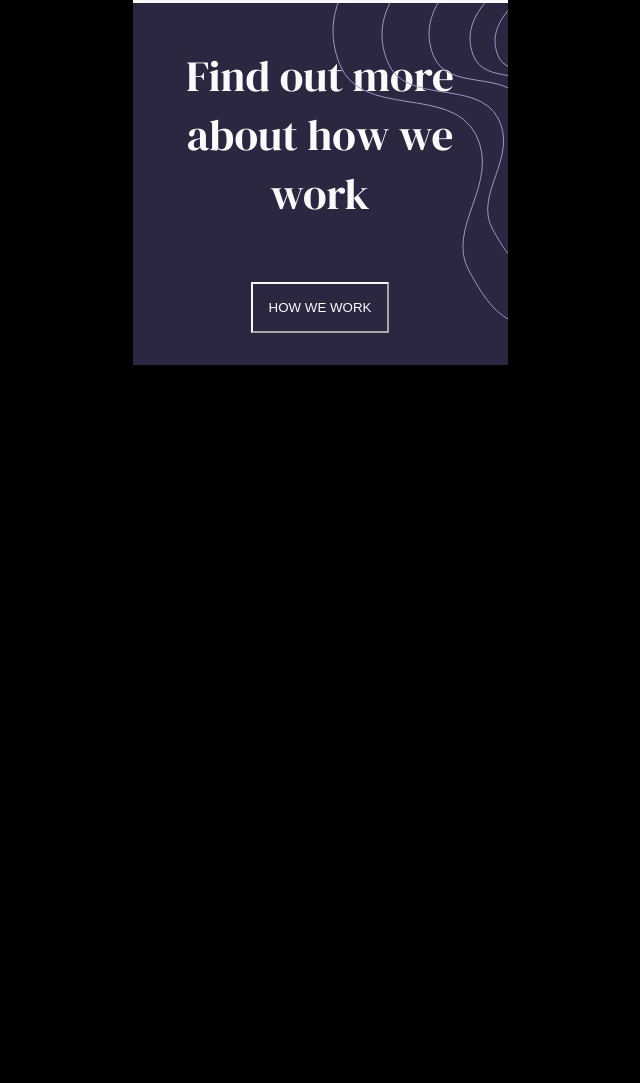
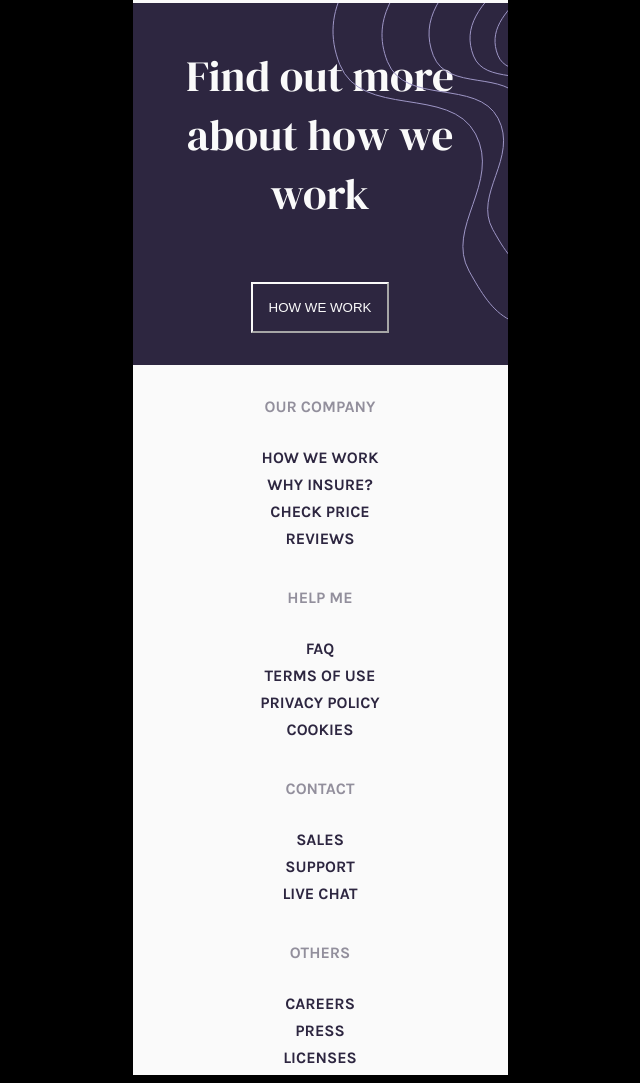
Before and after one commit to Kris1027/first-react-project, a React app: page / in a window 1280 px wide. Shown: the part 2084-3167 px from the top of the page, without its empty margins (320-960 px from the left). Before the commit the page ends 2457 px from the top, so only its background shows below. Built offline with nearby package versions, Linux system fonts and the light colour scheme.

Commit message:
add main footer and footer links

```diff
--- /dev/null
+++ b/src/components/Footer.js
@@ -0,0 +1,33 @@
+export default function Footer() {
+  return (
+    <footer className='footer'>
+      <div className='footer__logos'></div>
+      <div className='footer__links'>
+        <span class='footer__link'>our company</span>
+        <span class='footer__link'>how we work</span>
+        <span class='footer__link'>why insure?</span>
+        <span class='footer__link'>check price</span>
+        <span class='footer__link'>reviews</span>
+      </div>
+      <div className='footer__links'>
+        <span class='footer__link'>help me</span>
+        <span class='footer__link'>faq</span>
+        <span class='footer__link'>terms of use</span>
+        <span class='footer__link'>privacy policy</span>
+        <span class='footer__link'>cookies</span>
+      </div>
+      <div className='footer__links'>
+        <span class='footer__link'>contact</span>
+        <span class='footer__link'>sales</span>
+        <span class='footer__link'>support</span>
+        <span class='footer__link'>live chat</span>
+      </div>
+      <div className='footer__links'>
+        <span class='footer__link'>others</span>
+        <span class='footer__link'>careers</span>
+        <span class='footer__link'>press</span>
+        <span class='footer__link'>licenses</span>
+      </div>
+    </footer>
+  );
+}
--- a/src/components/Header.js
+++ b/src/components/Header.js
@@ -1,7 +1,7 @@
 import React, { useState } from 'react';
 import Nav from './Nav';
 
-function Header() {
+export default function Header() {
   const [isActive, setIsActive] = useState(false);
 
   const toggleClass = () => {
@@ -29,5 +29,3 @@ function Header() {
     </header>
   );
 }
-
-export default Header;
--- a/src/components/Main.js
+++ b/src/components/Main.js
@@ -1,5 +1,3 @@
-import React from 'react';
-
 const articlesData = [
   {
     title: 'Snappy Process',
@@ -21,7 +19,7 @@ const articlesData = [
   },
 ];
 
-function Main() {
+export default function Main() {
   return (
     <main className='main'>
       <section className='heading-section'>
@@ -83,5 +81,3 @@ function Article({ articleObj }) {
     </article>
   );
 }
-
-export default Main;
--- a/src/components/Nav.js
+++ b/src/components/Nav.js
@@ -1,5 +1,3 @@
-import React from 'react';
-
 function Nav({ isActive }) {
   const menuToggle = isActive ? 'menu active' : 'menu';
 
--- a/src/components/Wrapper.js
+++ b/src/components/Wrapper.js
@@ -2,15 +2,15 @@ import React from 'react';
 import Header from './Header';
 import Nav from './Nav';
 import Main from './Main';
+import Footer from './Footer';
 
-function Wrapper() {
+export default function Wrapper() {
   return (
     <div className='wrapper'>
       <Header />
       <Nav />
       <Main />
+      <Footer />
     </div>
-    )
+  );
 }
-
-export default Wrapper;
--- a/src/index.scss
+++ b/src/index.scss
@@ -2,3 +2,4 @@
 @import './scss/header';
 @import './scss/nav';
 @import './scss/main';
+@import './scss/footer';
--- /dev/null
+++ b/src/scss/_footer.scss
@@ -0,0 +1,26 @@
+@import './variables';
+
+.footer {
+  background-color: $Very-Light-Gray;
+  color: $Dark-Violet;
+  width: 100%;
+
+  .footer__links {
+    display: flex;
+    flex-wrap: wrap;
+    text-transform: uppercase;
+    font-family: 'Karla', sans-serif;
+    font-weight: 700;
+  }
+
+  .footer__link {
+    width: 100%;
+    text-align: center;
+    margin-bottom: 0.5rem;
+  }
+
+  .footer__link:first-child {
+    opacity: 0.5;
+    margin: 2rem 0;
+  }
+}
--- a/src/scss/_wrapper.scss
+++ b/src/scss/_wrapper.scss
@@ -1,11 +1,13 @@
-body, html {
-    font-size: 16px;
-    background: black;
+body,
+html {
+  font-size: 16px;
+  background: black;
 }
 
 .wrapper {
-    position: relative;
-    width: 375px;
-    margin: 0 auto;
-
+  display: flex;
+  flex-direction: column;
+  position: relative;
+  width: 375px;
+  margin: 0 auto;
 }
```
Lines whose indentation alone changed are shown as unchanged.
